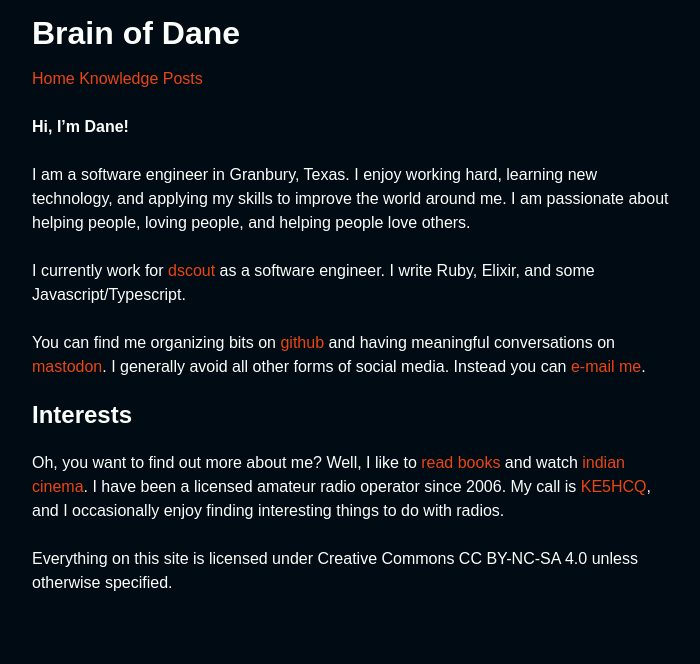
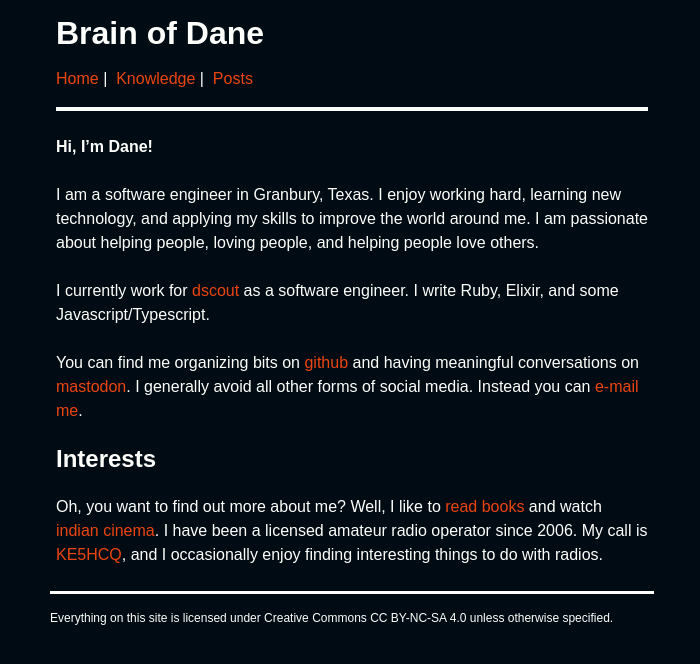
Before and after one commit to dahenson/dahenson.github.io, a Jekyll site: the page built from index.md, in a window 1280 px wide. Shown: the top 664 px of the page, without its empty margins (288-988 px from the left). Built offline with Jekyll 4.4.1, drawn with Linux system fonts in a browser that asks for light colours.

Commit message:
Updated css

```diff
--- a/_includes/header.html
+++ b/_includes/header.html
@@ -1,8 +1,8 @@
 <header>
   <h1>{{ site.title }}</h1>
   <nav>
-    <a href="/">Home</a>
-    <a href="/knowledge">Knowledge</a>
+    <a href="/">Home</a>&nbsp;|&nbsp;
+    <a href="/knowledge">Knowledge</a>&nbsp;|&nbsp;
     <a href="/posts">Posts</a>
   </nav>
 </header>
--- a/_sass/main.scss
+++ b/_sass/main.scss
@@ -1,13 +1,13 @@
 $font-stack: sans-serif;
-$primary-color-bg: #010B14;
-$primary-color-fg: #FDFFFC;
+$black: #010B14;
+$white: #FDFFFC;
 $red: #EB4511;
 $yellow: #FCCA46;
 
 html {
   font-family: $font-stack;
-  background-color: $primary-color-bg;
-  color: $primary-color-fg;
+  background-color: $black;
+  color: $white;
 }
 
 body {
@@ -15,16 +15,42 @@ body {
   margin: 0 auto;
   font-size: 16px;
   line-height: 1.5em;
+
+  header {
+    margin: 0em 1.5em;
+    padding-bottom: 1em;
+    border-bottom: 0.25em solid;
+  }
+
+  main {
+    margin: 0em 1.5em;
+  }
+
   p {
     margin-top: 1.5em;
     margin-bottom: 1.5em;
   }
+
   a {
     color: $red;
     text-decoration: none;
   }
+
   a:hover {
     color: $yellow;
     text-decoration: underline;
   }
+
+  footer {
+    font-size: 12px;
+    margin: 0em 1.5em 1.5em;
+    padding-top: 1em;
+    border-top: 0.25em solid;
+  }
+
+  img {
+    border-radius: 0.5em;
+    max-width: 100%;
+    height: auto;
+  }
 }
```
